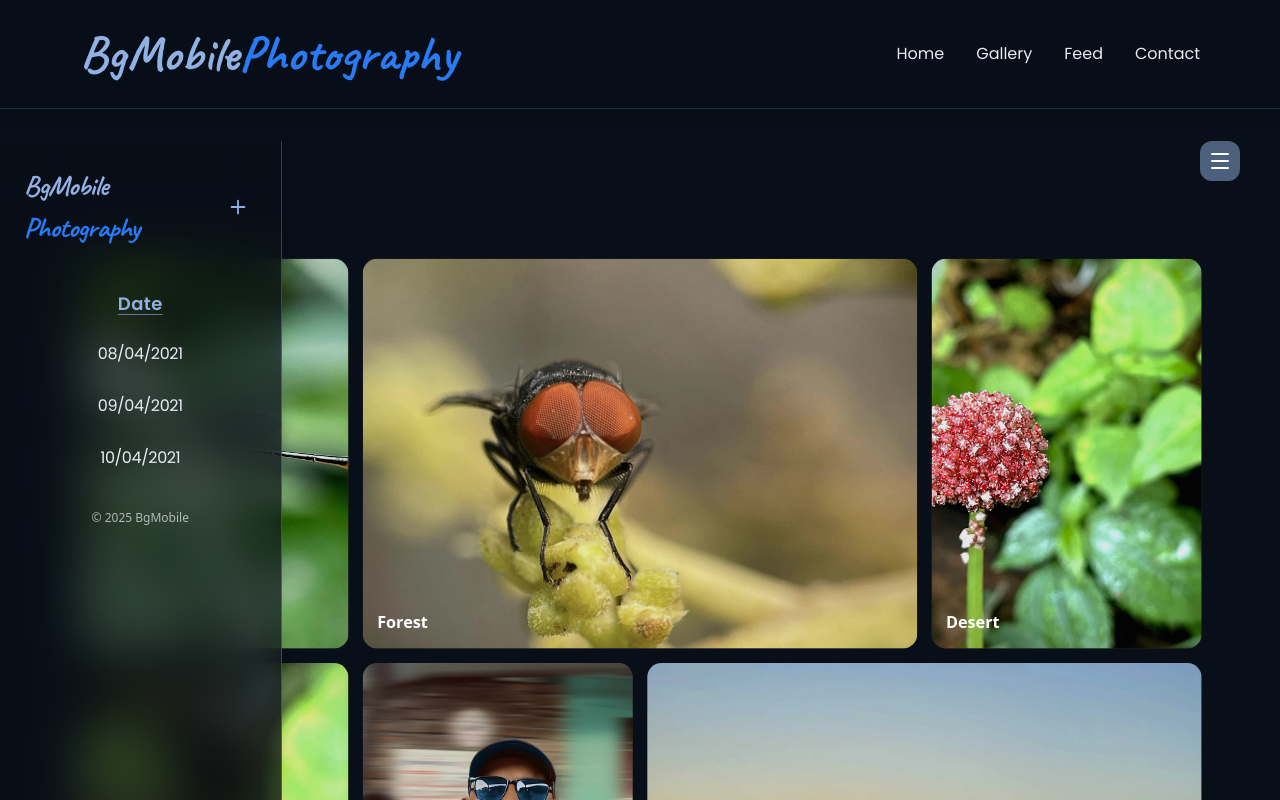
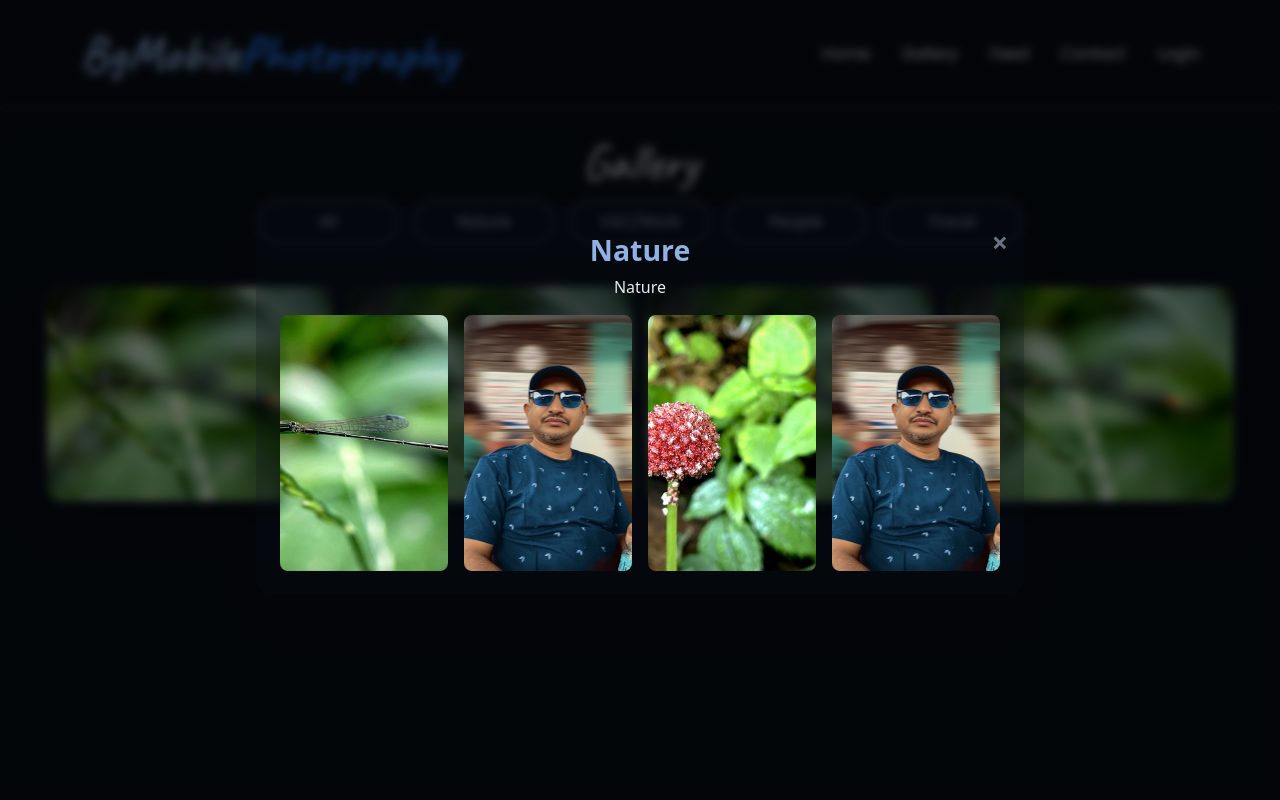
Before and after one commit to ishannepal82/BgMobilePhotography, a React (Vite) app: page /gallery in a window 1280 px wide. Shown: the top 800 px of the page. Built offline with nearby package versions, Linux system fonts and the light colour scheme.

Commit message:
Create Prep for Integration, Dashboard UI Frame and Improved Gallery

```diff
--- a/src/App.tsx
+++ b/src/App.tsx
@@ -3,6 +3,7 @@ import HomePage from './pages/HomePage'
 import GalleryPage from './pages/GalleryPage'
 import Layout from './Layout'
 import LoginPage from './pages/Login'
+import AdminPannel from './pages/admin/AdminPannel'
 
 function App() {
 
@@ -14,6 +15,7 @@ function App() {
             <Route index element = {<HomePage/>}/>
             <Route path='/gallery' element = {<GalleryPage />} />
             <Route path='/user' element = {<LoginPage />} />
+            <Route path='admin/home' element = {<AdminPannel />} />
           </Route>
         </Routes>
       </BrowserRouter>
--- a/src/components/Header.tsx
+++ b/src/components/Header.tsx
@@ -13,6 +13,7 @@ export default function Header() {
     { name: 'Gallery', url: '/gallery' },
     { name: 'Feed', url: '/feed' },
     { name: 'Contact', url: '/contact' },
+    { name: 'Login', url: '/user'}
   ];
 
 
@@ -27,7 +28,7 @@ export default function Header() {
         </button>
 
         {/* Desktop Menu */}
-        <nav className="hidden md:flex gap-8 items-center">
+        <nav className="hidden md:flex gap-8 items-center cursor-pointer">
           {menuItems.map((item) => (
             <a
               key={item.name}
@@ -54,7 +55,10 @@ export default function Header() {
             <a
               key={item.name}
               className="hover:text-primary transition-colors duration-300"
-              onClick={() => setIsOpen(false)} // close menu on click
+              onClick={() => {
+                setIsOpen(false);
+                navigate(item.url);
+              }}
             >
               {item.name}
             </a>
--- a/src/components/SideBar.tsx
+++ /dev/null
@@ -1,46 +0,0 @@
-import { Plus } from "lucide-react";
-
-export default function SideBar({ toggleMenu }: { toggleMenu: () => void }) {
-  return (
-    <aside className="relative w-fit md:w-[22%] h-full bg-background/70 backdrop-blur-xl border-r border-primary/30 shadow-lg">
-      <div className="flex flex-col mt-8 h-full p-6 text-text">
-        {/* Header */}
-        <div className="flex justify-between items-center">
-          <h1 className="text-2xl font-heading font-bold tracking-tight">
-            <span className="text-primary">BgMobile</span>{" "}
-            <span className="text-accent">Photography</span>
-          </h1>
-          <button
-            onClick={toggleMenu}
-            className="p-2 rounded-full hover:bg-primary/10 transition-all"
-            aria-label="Toggle menu"
-          >
-            <Plus size={22} className="text-primary" />
-          </button>
-        </div>
-
-        {/* Content */}
-        <div className="flex flex-col items-center mt-10 gap-4 font-body">
-          <h2 className="text-lg font-semibold tracking-wide text-primary underline underline-offset-4 decoration-primary/60">
-            Date
-          </h2>
-          <div className="flex flex-col gap-3 w-full items-center">
-            {["08/04/2021", "09/04/2021", "10/04/2021"].map((date, i) => (
-              <button
-                key={i}
-                className="w-full text-center py-2 rounded-xl hover:border-primary hover:bg-primary/5 transition-all duration-200 hover:bg-accent/50"
-              >
-                <span className="text-base tracking-tight">{date}</span>
-              </button>
-            ))}
-          </div>
-        </div>
-
-        {/* Footer (optional) */}
-        <div className="text-xs text-center text-muted-foreground mt-8 opacity-70">
-          © 2025 BgMobile
-        </div>
-      </div>
-    </aside>
-  );
-}
--- /dev/null
+++ b/src/components/admin/statCard.tsx
@@ -0,0 +1,13 @@
+import React from 'react'
+
+export default function StatCard({statIcon, stat, statPoints, StatIconStyle}: {statIcon: React.ReactNode, stat: string, statPoints: string, StatIconStyle?: string}) {
+  return (
+    <div className={`text-orange-400 bg-primary/20 backdrop-blur-md border-2 border-primary rounded-lg p-4 flex gap-2 items-center w-full flex-col ${StatIconStyle} text-center`}>
+        {statIcon}
+        <div className="content font-body font-normal text-text">
+        <h1 className='text-xl font-semibold'>{stat}</h1>
+        <span className='text-gray-300'>{statPoints}</span>
+        </div>
+    </div>
+  )
+}
--- /dev/null
+++ b/src/components/gallerypage/AlbumView.tsx
@@ -0,0 +1,45 @@
+
+export default function AlbumView({
+  albumTitle,
+  albumDescription,
+  albumImages,
+  onClose,
+}: {
+  albumTitle: string;
+  albumDescription: string;
+  albumImages: string[];
+  onClose: () => void;
+}) {
+  return (
+    <div className="fixed inset-0 z-50 flex items-center justify-center bg-black/60 backdrop-blur-sm">
+      {/* Modal Container */}
+      <div className="bg-background/30 rounded-2xl shadow-2xl p-6 w-[90%] max-w-3xl max-h-[90vh] overflow-y-auto relative">
+        {/* Close Button */}
+        <button
+          onClick={onClose}
+          className="absolute top-4 right-4 text-gray-500 hover:text-gray-800 text-2xl font-bold"
+        >
+          &times;
+        </button>
+
+        {/* Title Section */}
+        <div className="mb-4 text-center text-primary">
+          <h1 className="text-2xl font-bold">{albumTitle}</h1>
+          <p className="text-text mt-1">{albumDescription}</p>
+        </div>
+
+        {/* Images Section */}
+        <div className="grid grid-cols-1 sm:grid-cols-4 gap-4">
+          {albumImages.map((src, index) => (
+            <img
+              key={index}
+              src={src}
+              alt={`Album image ${index + 1}`}
+              className="object-cover w-full h-64 rounded-lg"
+            />
+          ))}
+        </div>
+      </div>
+    </div>
+  );
+}
--- a/src/components/gallerypage/GalleryCluster.tsx
+++ b/src/components/gallerypage/GalleryCluster.tsx
@@ -1,48 +1,22 @@
+export default function GalleryCluster({Albums} : {Albums: {title: string, images: string[]}[]}) {
+  return (
+    <>
+     <div className="grid grid-cols-1 md:grid-cols-4 gap-4 items-center place-items-center mt-6">
+        {Albums.map((Album) => (
+          <div className="relative w-full h-full bg-white rounded-2xl shadow-2xl overflow-hidden group">
+          <img
+            src={Album.images[0]}
+            className="w-full h-full object-cover"
+          />
+          <div className="absolute inset-0 bg-gradient-to-t from-black/60 via-transparent to-transparent opacity-0 group-hover:opacity-100 transition-opacity duration-300" />
+          <div className="absolute bottom-0 left-0 right-0 p-6 text-white transform translate-y-full group-hover:translate-y-0 transition-transform duration-300">
+            <h3 className="text-2xl font-bold mb-1">{Album.title}</h3>
+            <p className="text-sm font-light">{Album.images.length} Photos</p>
+          </div>
+      </div>
+        ))}
+     </div>
+    </>
 
 
-export default function GalleryCluster() {
-  return (
-    <div className="grid grid-cols-1 md:grid-cols-4 grid-rows-6 gap-4">
-
-        {/* Item 1 */}
-        <div className="relative col-span-1 sm:col-span-1 row-span-1 bg-neutral-800 rounded-2xl overflow-hidden hover:scale-[1.02] transition">
-          <img src="/img-1.jpg" alt="Mountains" className="w-full h-full object-cover opacity-90" />
-          <div className="absolute bottom-4 left-4 text-lg font-semibold">Mountains</div>
-        </div>
-
-        {/* Item 2 */}
-        <div className="relative col-span-2 row-span-1 bg-neutral-800 rounded-2xl overflow-hidden hover:scale-[1.02] transition">
-          <img src="/img-5.jpg" alt="Forest" className="w-full h-full object-cover opacity-90" />
-          <div className="absolute bottom-4 left-4 text-lg font-semibold">Forest</div>
-        </div>
-
-        {/* Item 3 */}
-        <div className="relative col-span-1 row-span-1 bg-neutral-800 rounded-2xl overflow-hidden hover:scale-[1.02] transition">
-          <img src="/img-3.jpg" alt="Desert" className="w-full h-full object-cover opacity-90" />
-          <div className="absolute bottom-4 left-4 text-lg font-semibold">Desert</div>
-        </div>
-
-        <div className="relative col-span-1 row-span-2 bg-neutral-800 rounded-2xl overflow-hidden hover:scale-[1.02] transition">
-          <img src="/img-3.jpg" alt="Desert" className="w-full h-full object-cover opacity-90" />
-          <div className="absolute bottom-4 left-4 text-lg font-semibold">Desert</div>
-        </div>
-
-        {/* Item 4 */}
-        <div className="relative col-span-1 sm:col-span-1 row-span-1 bg-neutral-800 rounded-2xl overflow-hidden hover:scale-[1.02] transition">
-          <img src="/img-4.jpg" alt="Ocean" className="w-full h-full object-cover opacity-90" />
-          <div className="absolute bottom-4 left-4 text-lg font-semibold">Ocean</div>
-        </div>
-
-        <div className="relative col-span-1 sm:col-span-2 row-span-1 bg-neutral-800 rounded-2xl overflow-hidden hover:scale-[1.02] transition">
-          <img src="/img-8.jpg" alt="Ocean" className="w-full h-full object-cover opacity-90" />
-          <div className="absolute bottom-4 left-4 text-lg font-semibold">Ocean</div>
-        </div>
-
-        <div className="relative col-span-1 sm:col-span-1 row-span-1 bg-neutral-800 rounded-2xl overflow-hidden hover:scale-[1.02] transition">
-          <img src="/img-6.jpg" alt="Ocean" className="w-full h-full object-cover opacity-90" />
-          <div className="absolute bottom-4 left-4 text-lg font-semibold">Ocean</div>
-        </div>
-
-    </div>
-  )
-}
+)}
--- /dev/null
+++ b/src/components/gallerypage/radial-button.tsx
@@ -0,0 +1,10 @@
+
+export default function RadialButton({content}: {content: string}) {
+  return (
+    <button className='bg-background/50 backdrop-blur-xl border border-primary/80 shadow-lg text-text font-body p-2 rounded-full w-[140px] font-poppins cursor-pointer hover:scale-105 transition-all duration-300 hover:bg-text hover:text-secondary'>
+        <span>
+            {content}
+        </span>
+    </button>
+  )
+}
--- a/src/pages/GalleryPage.tsx
+++ b/src/pages/GalleryPage.tsx
@@ -1,26 +1,49 @@
-import { Menu } from "lucide-react";
 import GalleryCluster from "../components/gallerypage/GalleryCluster";
-import SideBar from "../components/SideBar";
+import RadialButton from "../components/gallerypage/radial-button";
 import { useState } from "react";
+import AlbumView from "../components/gallerypage/AlbumView";
+
+type Albums = {
+  title: string;
+  images: string[]
+}
+const FilterData = [
+  {id:1, title:"All"},
+  {id:2, title:"Nature"},
+  {id:3, title:"VAC/Work"},
+  {id:4, title:"People"},
+  {id:5, title:"Travel"},
+]
+
+const Albums: Albums[] = [
+    {"title": "Nature", "images": ["/img-1.jpg", "/img-4.jpg", "/img-3.jpg", "/img-4.jpg"]},
+    {"title": "VAC/Work", "images": ["/img-1.jpg", "/img-2.jpg", "/img-3.jpg", "/img-4.jpg"]},
+    {"title": "People", "images": ["/img-1.jpg", "/img-2.jpg", "/img-3.jpg", "/img-4.jpg"]},
+    {"title": "Travel", "images": ["/img-1.jpg", "/img-2.jpg", "/img-3.jpg", "/img-4.jpg"]},
+  ]
 
 export default function GalleryPage() {
   const [isOpen, setIsOpen] = useState(true);
-
-  const toggleMenu = () => setIsOpen(!isOpen);
   return (
-    <div className="h-full w-full p-4 bg-background text-white relative">
-      <button className="absolute top-8 right-10 z-10 bg-primary/50 rounded-xl p-2" onClick={() => setIsOpen(true)}>
-        <Menu/>
-      </button>
-      <div className="scale-90 z-10">
-        <GalleryCluster />
+    <>
+    {isOpen && (
+        <AlbumView albumTitle={Albums[0].title} albumDescription={Albums[0].title} albumImages={Albums[0].images}/>
+    )}
+    <div className="h-full w-full p-4 bg-background text-white relative ">
+      <div className="flex justify-between items-center text-text font-accent w-full text-center">
+        <h1 className="font-heading text-4xl text-text w-full">Gallery</h1>
       </div>
-      {isOpen && (
-        <div className="z-10 absolute inset-0 w-full h-full">
-          <SideBar toggleMenu={toggleMenu} />
+      <div>
+        <div className="flex items-center gap-4 justify-center flex-wrap">
+          {FilterData.map((item) => (
+            <RadialButton key={item.id} content={item.title} />
+          ))}
         </div>
-      )}
-
+      </div>
+      <div className="scale-[95%] z-10 h-[100vh]">
+        <GalleryCluster Albums={Albums}/>
+      </div>
     </div>
+    </>
   );
 }
--- a/src/pages/Login.tsx
+++ b/src/pages/Login.tsx
@@ -1,14 +1,9 @@
 import LoginForm from '../components/login-form'
-import {User2Icon } from 'lucide-react'
 
 export default function LoginPage() {
   return (
     <>
         <div className='flex flex-col items-center justify-center h-screen'>
-            <div className='warning text-primary flex flex-col items-center jusitfy-center m-8 p-2'>
-                <User2Icon size={100} />
-                <span className='text-red-300'>You are logging in as a admin!</span>
-            </div>
             <LoginForm />
         </div>
     </>
--- /dev/null
+++ b/src/pages/admin/AdminPannel.tsx
@@ -0,0 +1,32 @@
+import StatCard from "../../components/admin/statCard"
+import { Album,  User, Video } from "lucide-react"
+export default function AdminPannel() {
+  const AdminControls = [
+    {"name": "Photos"},
+    {"name": "Albums"},
+    {"name": "Contacts"}
+  ]
+
+  return (
+   <div className="w-full h-screen flex justify-center">
+    <div className="bg-background/30 rounded-md backdrop-blur-md px-6 py-4 h-[60vh] m-12 w-[60vw] border-2 border-secondary">
+            <h1 className="text-text text-2xl font-body font-semi-bold">Welcome <span className="text-accent"> Birendra</span></h1>
+            <div className="grid grid-cols-1 md:grid-cols-3 gap-4 py-8">
+                <StatCard statIcon={<Video size={50}/>} stat="Total Feed" statPoints="No of Feed: 3" />
+                <StatCard statIcon={<User size={50}/>} stat="Pending Messages" statPoints="No of Messages: 4"
+                StatIconStyle="text-blue-400 bg-secondary/30"/>
+
+                <StatCard statIcon={<Album size={50}/>} stat="Total Albums" statPoints="No of Albums: 2"
+                StatIconStyle="text-green-400 bg-accent/30 font-normal"/>
+            </div>
+
+            <div className="border-t-2 border-secondary/50" />
+            <div className="flex items-center gap-16 py-4 px-4">
+              {AdminControls.map((control) => (
+                <h1 className="text-primary font-body font-semibold">{control.name}</h1>
+              ))}
+            </div>
+        </div>
+   </div>
+  )
+}
```
